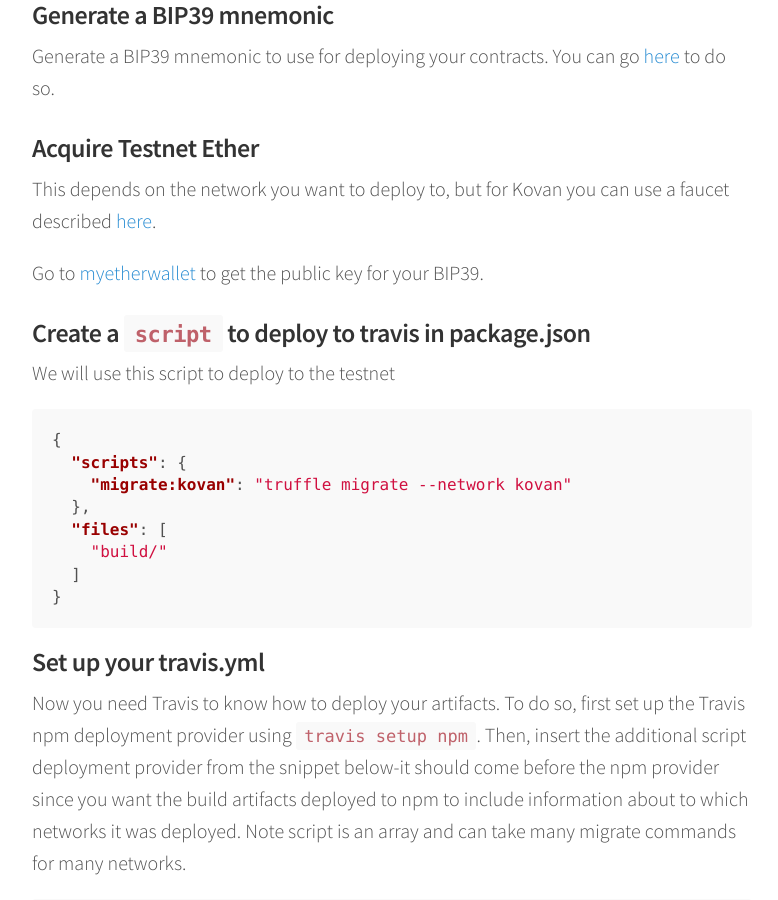
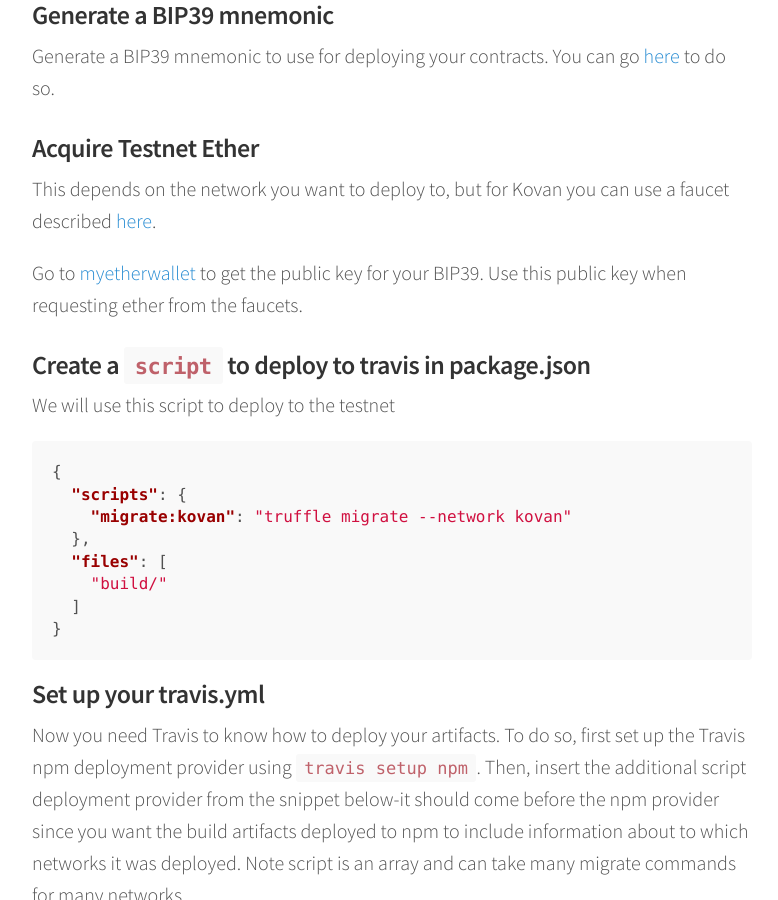
Before and after one commit to moodysalem/moodysalem.github.io, a Jekyll site: the page built from _posts/2017-10-23-Using_Travis_CI_to_Deploy_Ethereum_Smart_Contracts.markdown, in a window 1280 px wide and 900 px high, scrolled down 1829 px. Shown: the whole window, without its empty margins (248-1026 px from the left). Built offline with Jekyll 4.4.1, drawn with Linux system fonts in a browser that asks for light colours; nearby versions of some CDN libraries; comment, search, counter and statistics services are not loaded.

Commit message:
a little more info

```diff
--- a/_posts/2017-10-23-Using_Travis_CI_to_Deploy_Ethereum_Smart_Contracts.markdown
+++ b/_posts/2017-10-23-Using_Travis_CI_to_Deploy_Ethereum_Smart_Contracts.markdown
@@ -70,7 +70,8 @@ Generate a BIP39 mnemonic to use for deploying your contracts. You can go
 This depends on the network you want to deploy to, but for Kovan you can use a faucet described
 [here](https://github.com/kovan-testnet/faucet).
 
-Go to [myetherwallet](https://www.myetherwallet.com/) to get the public key for your BIP39.
+Go to [myetherwallet](https://www.myetherwallet.com/) to get the public key for your BIP39. Use this public key
+when requesting ether from the faucets.
 
 ### Create a `script` to deploy to travis in package.json
 
```
